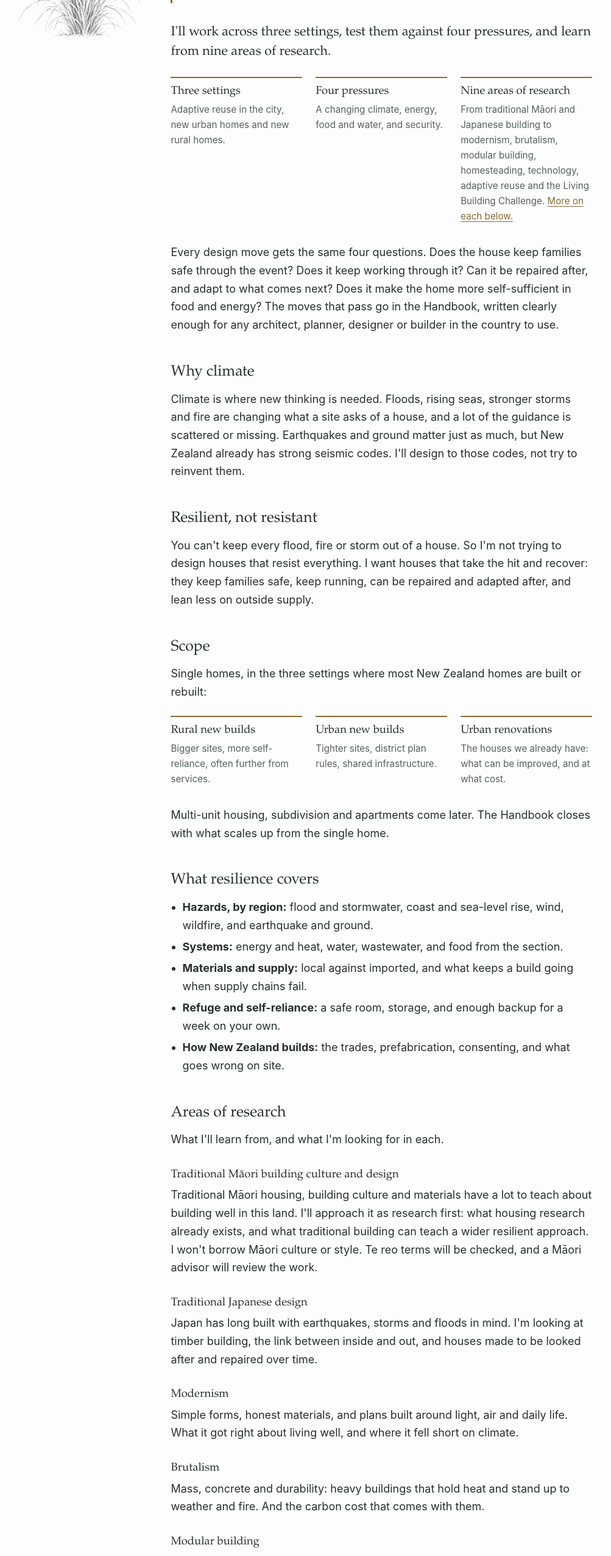
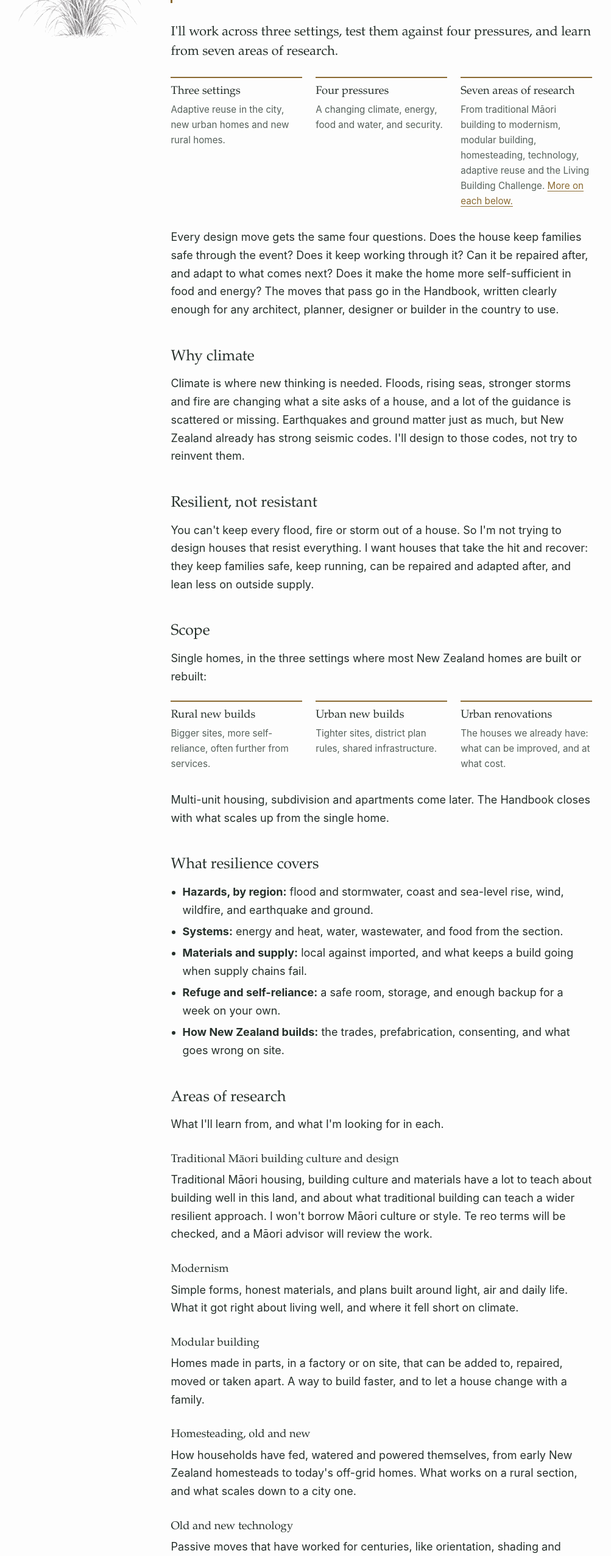
Before and after one commit to Mokapari/tussockdesign, a plain HTML site: page thesis.html in a window 1280 px wide. Shown: the part 220-2772 px from the top of the page at 61% size, without its empty margins (14-1017 px from the left). Drawn offline with Linux system fonts and the light colour scheme.

Commit message:
Seven areas: Japanese design and brutalism out; Māori statement reworded

```diff
--- a/thesis.html
+++ b/thesis.html
@@ -21,12 +21,12 @@
 
 <p class="question">How can residential design make New Zealand more resilient?</p>
 
-<p class="lead">I'll work across three settings, test them against four pressures, and learn from nine areas of research.</p>
+<p class="lead">I'll work across three settings, test them against four pressures, and learn from seven areas of research.</p>
 
 <div class="three">
   <div><h3>Three settings</h3><p>Adaptive reuse in the city, new urban homes and new rural homes.</p></div>
   <div><h3>Four pressures</h3><p>A changing climate, energy, food and water, and security.</p></div>
-  <div><h3>Nine areas of research</h3><p>From traditional Māori and Japanese building to modernism, brutalism, modular building, homesteading, technology, adaptive reuse and the Living Building Challenge. <a href="#areas">More on each below.</a></p></div>
+  <div><h3>Seven areas of research</h3><p>From traditional Māori building to modernism, modular building, homesteading, technology, adaptive reuse and the Living Building Challenge. <a href="#areas">More on each below.</a></p></div>
 </div>
 
 <p>Every design move gets the same four questions. Does the house keep families safe through the event? Does it keep working through it? Can it be repaired after, and adapt to what comes next? Does it make the home more self-sufficient in food and energy? The moves that pass go in the Handbook, written clearly enough for any architect, planner, designer or builder in the country to use.</p>
@@ -59,16 +59,10 @@
 <p>What I'll learn from, and what I'm looking for in each.</p>
 
 <h3>Traditional Māori building culture and design</h3>
-<p>Traditional Māori housing, building culture and materials have a lot to teach about building well in this land. I'll approach it as research first: what housing research already exists, and what traditional building can teach a wider resilient approach. I won't borrow Māori culture or style. Te reo terms will be checked, and a Māori advisor will review the work.</p>
-
-<h3>Traditional Japanese design</h3>
-<p>Japan has long built with earthquakes, storms and floods in mind. I'm looking at timber building, the link between inside and out, and houses made to be looked after and repaired over time.</p>
+<p>Traditional Māori housing, building culture and materials have a lot to teach about building well in this land, and about what traditional building can teach a wider resilient approach. I won't borrow Māori culture or style. Te reo terms will be checked, and a Māori advisor will review the work.</p>
 
 <h3>Modernism</h3>
 <p>Simple forms, honest materials, and plans built around light, air and daily life. What it got right about living well, and where it fell short on climate.</p>
-
-<h3>Brutalism</h3>
-<p>Mass, concrete and durability: heavy buildings that hold heat and stand up to weather and fire. And the carbon cost that comes with them.</p>
 
 <h3>Modular building</h3>
 <p>Homes made in parts, in a factory or on site, that can be added to, repaired, moved or taken apart. A way to build faster, and to let a house change with a family.</p>
```
Also changed, not shown: handbook.html (+3 -4 lines), the-year.html (+1 -3 lines).
